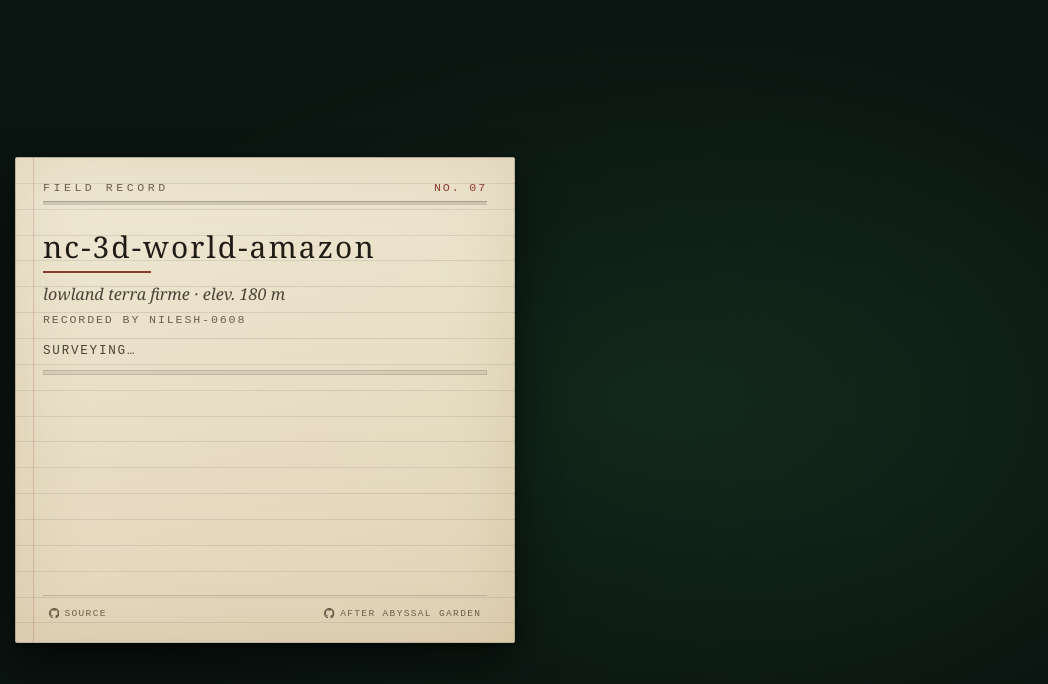
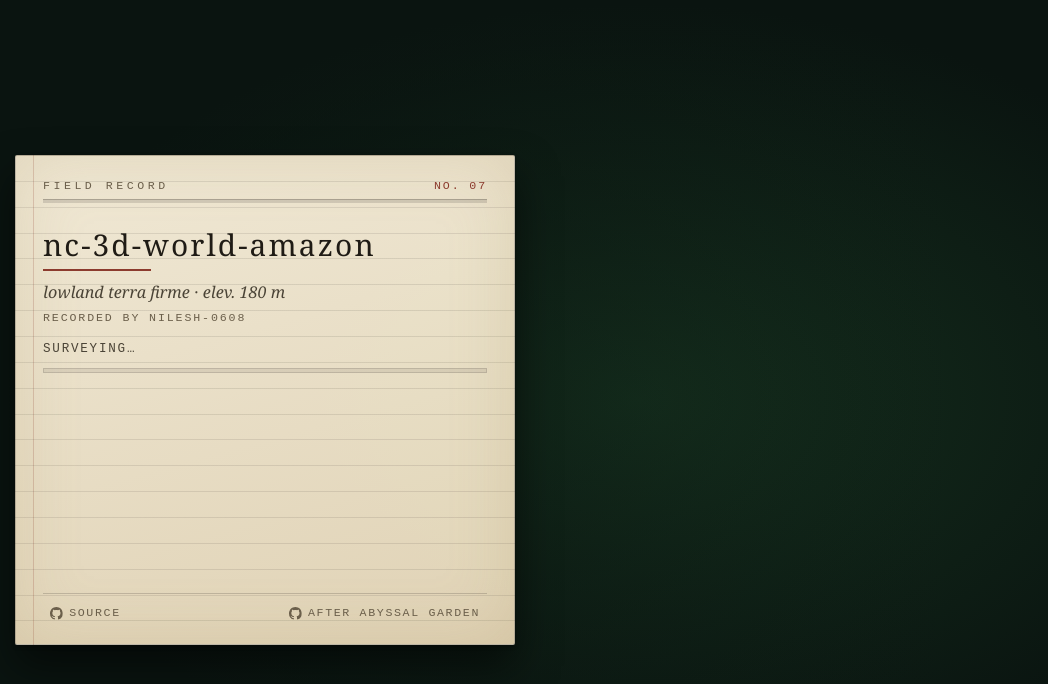
Before and after one commit to nilesh-0608/nc-3d-world-amazon, a website: page source/template.html in a window 1280 px wide. Shown: the whole page, without its empty margins (0-1048 px from the left). Drawn offline with Linux system fonts and the light colour scheme.

Commit message:
fix: raise footer link size to an 11px floor
The two footer links inherited .82em from the generic button/a rule on
top of the footer's own .72em, landing at ~0.59x the body size -- about
9.4px on a 1366px window and 7.7px at the minimum body size.

Set an explicit font-size: max(11px, 1em) on #f a, where 1em is the
footer's own size, so the links never fall below 11px at any viewport.
Added gap: .5em to #f as a guard against the two links meeting on very
narrow windows. Colour, letter-spacing and layout are unchanged.

```diff
--- a/source/template.html
+++ b/source/template.html
@@ -130,8 +130,8 @@ button:active, a:active { background: #eee2c7; transform: translateY(.08em); }
 }
 
 /* credit to the original, pencilled in at the foot of the card */
-#f { display: flex; justify-content: space-between; margin-top: 1em; padding-top: .75em; border-top: 1px solid #2b272233; font-size: .72em; }
-#f a { padding: .35em .6em; border: 0; background: none; box-shadow: none; letter-spacing: .14em; color: #6b5f4b; }
+#f { display: flex; justify-content: space-between; gap: .5em; margin-top: 1em; padding-top: .75em; border-top: 1px solid #2b272233; font-size: .72em; }
+#f a { padding: .35em .6em; border: 0; font-size: max(11px, 1em); background: none; box-shadow: none; letter-spacing: .14em; color: #6b5f4b; }
 #f a:hover { background: #2b27220f; color: #2b2722; transform: none; }
 svg { width: 1.1em; height: 1.1em; fill: currentColor; }
 
```
Also changed, not shown: index.html (+1 -1 lines).
